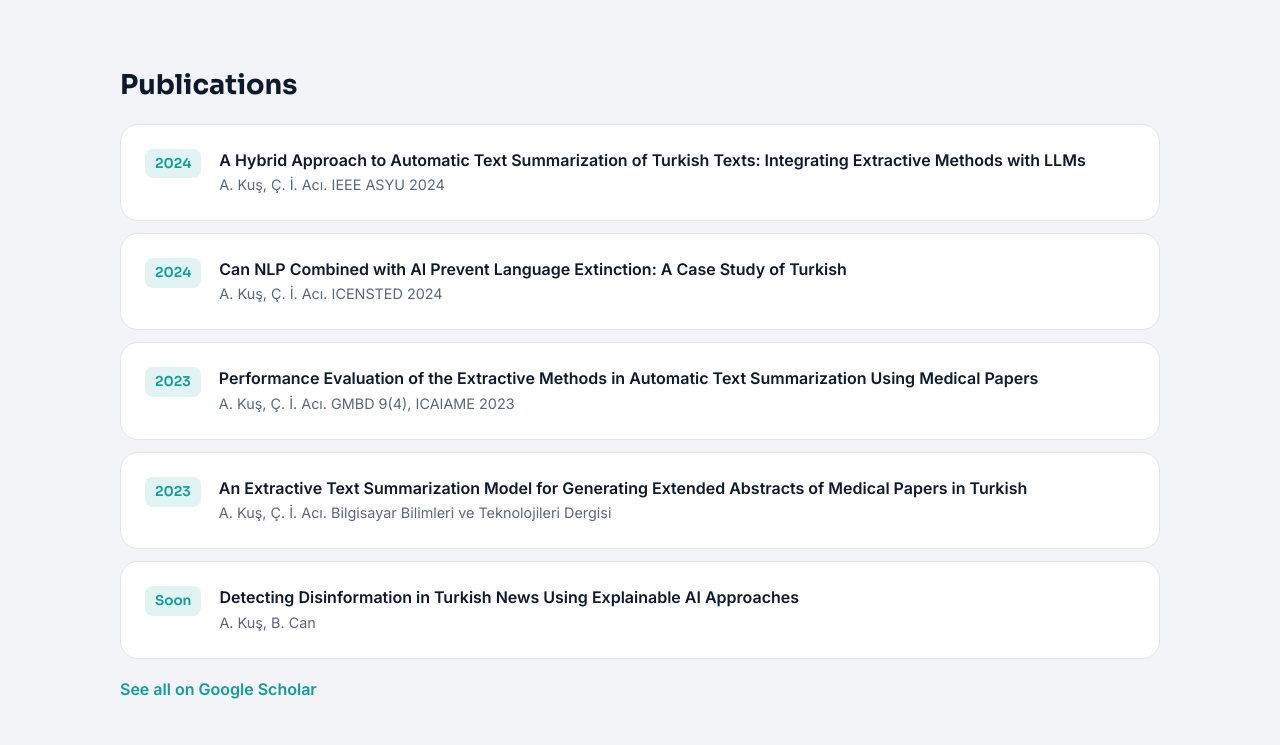
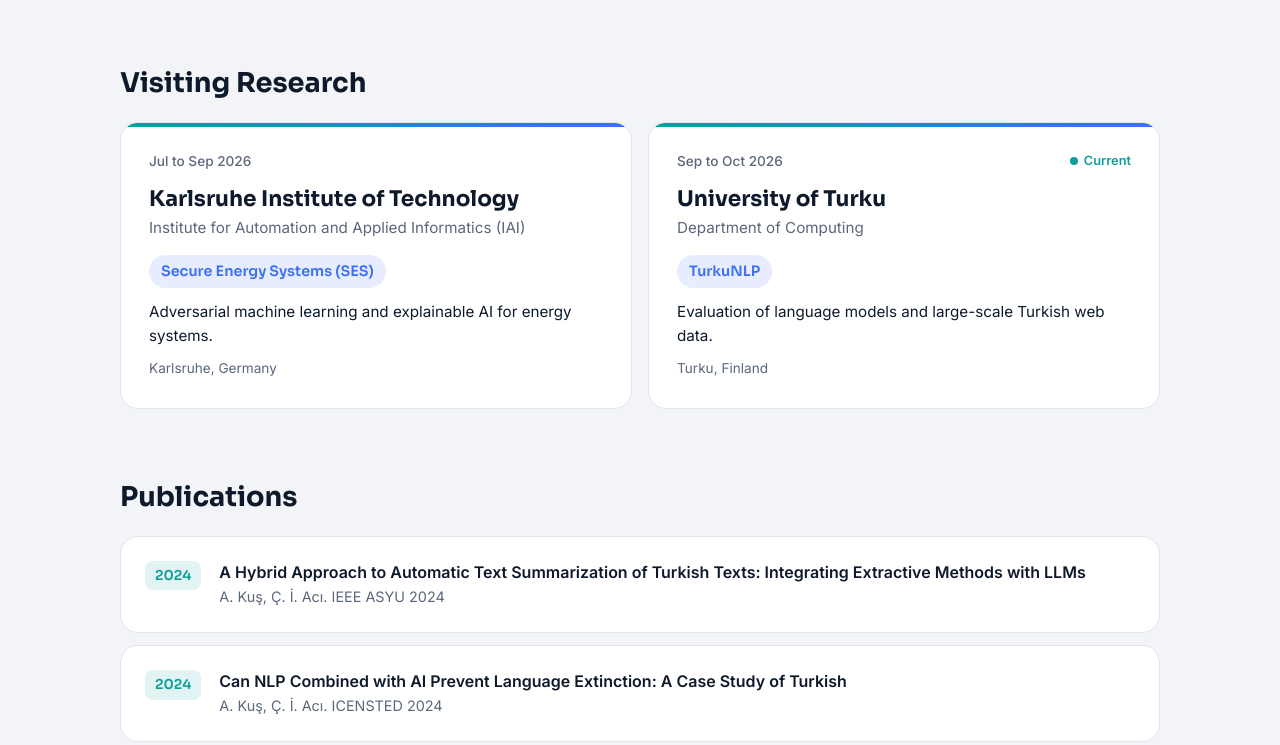
Before and after one commit to anilkus/anilkus.github.io, a plain HTML site: page index.html in a window 1280 px wide. Shown: the part 995-1740 px from the top of the page. Drawn offline with Linux system fonts and the light colour scheme.

Commit message:
Update index.html

```diff
--- a/index.html
+++ b/index.html
@@ -118,6 +118,22 @@ section[id]{scroll-margin-top:80px}
 .card{background:var(--card);border:1px solid var(--line);border-radius:18px;padding:24px;transition:transform .25s,box-shadow .25s,border-color .25s}
 .card:hover{transform:translateY(-4px);box-shadow:0 14px 34px rgba(14,26,43,.08);border-color:color-mix(in srgb,var(--accent) 40%,var(--line))}
 
+/* visiting */
+.visits{display:grid;grid-template-columns:1fr 1fr;gap:16px}
+.visit{position:relative;overflow:hidden;padding:28px}
+.visit::before{content:"";position:absolute;inset:0 0 auto 0;height:4px;background:linear-gradient(90deg,var(--accent),var(--accent-2))}
+.v-top{display:flex;justify-content:space-between;align-items:center;margin-bottom:14px}
+.when{font-size:.85rem;color:var(--muted);font-weight:500}
+.live{display:inline-flex;align-items:center;gap:6px;font-size:.8rem;font-weight:600;color:var(--accent)}
+.live i{width:8px;height:8px;border-radius:50%;background:var(--accent);animation:pulse 1.8s ease-out infinite}
+@keyframes pulse{0%{box-shadow:0 0 0 0 color-mix(in srgb,var(--accent) 60%,transparent)}100%{box-shadow:0 0 0 10px transparent}}
+.visit h3{font-size:1.35rem;margin-bottom:4px}
+.unit{color:var(--muted);font-size:.95rem}
+.group{display:inline-block;margin:14px 0 12px;font-family:Sora,sans-serif;font-weight:600;font-size:.9rem;color:var(--accent-2);background:color-mix(in srgb,var(--accent-2) 12%,transparent);padding:5px 12px;border-radius:999px}
+.focus{font-size:.95rem}
+.place{color:var(--muted);font-size:.85rem;margin-top:10px}
+@media (max-width:720px){.visits{grid-template-columns:1fr}}
+
 /* publications */
 .pubs{display:grid;gap:12px}
 .pub{display:flex;gap:18px;align-items:flex-start}
@@ -165,7 +181,7 @@ footer{text-align:center;color:var(--muted);font-size:.85rem;padding:36px 0}
 
 @media (prefers-reduced-motion:reduce){
   html{scroll-behavior:auto}
-  .blob,.track,.typed .caret{animation:none}
+  .blob,.track,.typed .caret,.live i{animation:none}
   .js .reveal{opacity:1;transform:none;transition:none}
   .card,.btn,.ic{transition:none}
 }
@@ -179,6 +195,7 @@ footer{text-align:center;color:var(--muted);font-size:.85rem;padding:36px 0}
     <a class="logo" href="#top">Anıl Kuş</a>
     <ul>
       <li><a href="#about">About</a></li>
+      <li><a href="#visiting">Visiting</a></li>
       <li><a href="#publications">Publications</a></li>
       <li><a href="#experience">Experience</a></li>
       <li><a href="#highlights">Highlights</a></li>
@@ -196,8 +213,7 @@ footer{text-align:center;color:var(--muted);font-size:.85rem;padding:36px 0}
       <p class="typed"><span id="typed">NLP Researcher</span><span class="caret"></span></p>
       <p class="sub">Lecturer at Yozgat Bozok University and PhD candidate at Mersin University.</p>
       <div class="actions">
-        <a class="btn primary" href="/files/CV_AnilKus.pdf" target="_blank" rel="noopener">Download CV</a>
-        <a class="btn ghost" href="https://scholar.google.com/citations?user=YUCnGLkAAAAJ&hl=tr" target="_blank" rel="noopener">Google Scholar</a>
+        <a class="btn primary" href="https://scholar.google.com/citations?user=YUCnGLkAAAAJ&hl=tr" target="_blank" rel="noopener">Google Scholar</a>
         <div class="icon-row">
           <a class="ic" href="https://www.linkedin.com/in/anil-kus/" target="_blank" rel="noopener" aria-label="LinkedIn">
             <svg viewBox="0 0 24 24"><path d="M20.45 20.45h-3.55v-5.57c0-1.33-.03-3.04-1.85-3.04-1.85 0-2.14 1.45-2.14 2.94v5.67H9.35V9h3.41v1.56h.05c.48-.9 1.64-1.85 3.37-1.85 3.6 0 4.27 2.37 4.27 5.46v6.28zM5.34 7.43a2.06 2.06 0 1 1 0-4.13 2.06 2.06 0 0 1 0 4.13zM7.12 20.45H3.56V9h3.56v11.45zM22.23 0H1.77C.79 0 0 .77 0 1.73v20.54C0 23.23.79 24 1.77 24h20.45c.98 0 1.78-.77 1.78-1.73V1.73C24 .77 23.2 0 22.23 0z"/></svg>
@@ -235,6 +251,28 @@ footer{text-align:center;color:var(--muted);font-size:.85rem;padding:36px 0}
     <p class="lead">I work on making language models measurable, explainable and trustworthy, with a focus on Turkish and clinical text. I head the Computer Technologies Department at Boğazlıyan Vocational School and co-founded SmartLab Technology Center and Zorbalama.</p>
   </section>
 
+  <section class="block reveal" id="visiting">
+    <h2>Visiting Research</h2>
+    <div class="visits">
+      <div class="card visit">
+        <div class="v-top"><span class="when">Jul to Sep 2026</span></div>
+        <h3>Karlsruhe Institute of Technology</h3>
+        <p class="unit">Institute for Automation and Applied Informatics (IAI)</p>
+        <span class="group">Secure Energy Systems (SES)</span>
+        <p class="focus">Adversarial machine learning and explainable AI for energy systems.</p>
+        <p class="place">Karlsruhe, Germany</p>
+      </div>
+      <div class="card visit">
+        <div class="v-top"><span class="when">Sep to Oct 2026</span><span class="live"><i></i>Current</span></div>
+        <h3>University of Turku</h3>
+        <p class="unit">Department of Computing</p>
+        <span class="group">TurkuNLP</span>
+        <p class="focus">Evaluation of language models and large-scale Turkish web data.</p>
+        <p class="place">Turku, Finland</p>
+      </div>
+    </div>
+  </section>
+
   <section class="block reveal" id="publications">
     <h2>Publications</h2>
     <div class="pubs">
@@ -264,7 +302,7 @@ footer{text-align:center;color:var(--muted);font-size:.85rem;padding:36px 0}
         <h3 class="t">Experience</h3>
         <ul class="timeline">
           <li><small>2025 to present</small><b>Lecturer, Head of Department</b><span>Yozgat Bozok University</span></li>
-          <li><small>2026</small><b>Visiting Researcher</b><span>KIT, Germany and University of Turku, Finland</span></li>
+          <li><small>2026</small><b>Visiting Researcher</b><span>KIT IAI (SES group) and TurkuNLP, University of Turku</span></li>
           <li><small>2019 to 2025</small><b>Head of Department, Assistant Director</b><span>Toros University</span></li>
         </ul>
       </div>
```
